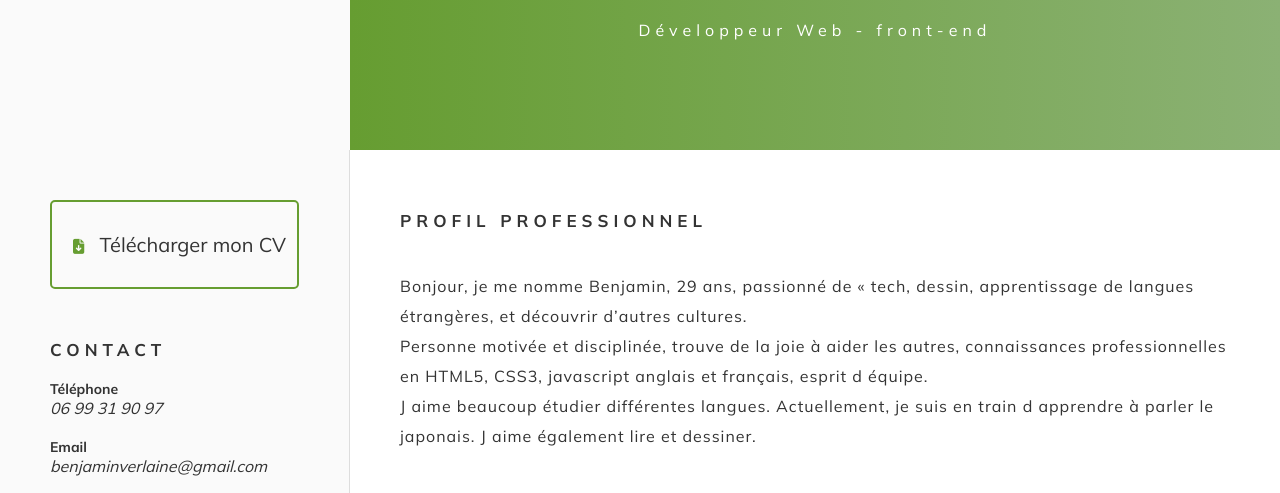
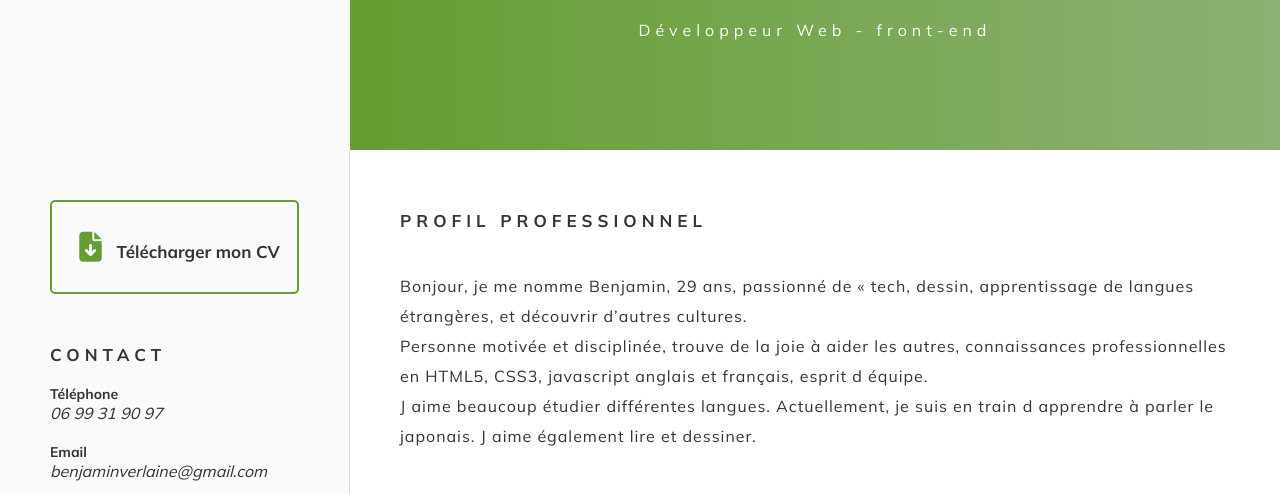
Before and after one commit to VenlaineBenjamin/cv-benjamin-verlaine, a website: page index.html in a window 1280 px wide. Shown: the part 280-773 px from the top of the page. Drawn offline with Linux system fonts and the light colour scheme.

Commit message:
commentaire

```diff
--- a/scss/style.scss
+++ b/scss/style.scss
@@ -69,17 +69,20 @@ aside {
             text-align: center;
             border: 2px solid var(--primary);
             border-radius: 5px;
-            padding: 3rem 0;
-            font-size: 2rem;
+            padding: 3rem 1rem;
+            font-size: 1.7rem;
             transition: all 0.2s;
+            font-weight: 700;
             &:hover {
                 border: 2px solid var(--dark);
                 background: var(--dark);
                 color: white;
-                font-weight: 700;
+                i {
+                    color: white;
+                }
             }
             i {
-                font-size: 1.5rem;
+                font-size: 3rem;
                 margin: 0 1rem;
                 color: var(--primary);
             }
```
Also changed, not shown: css/style.css, 1 other file.
